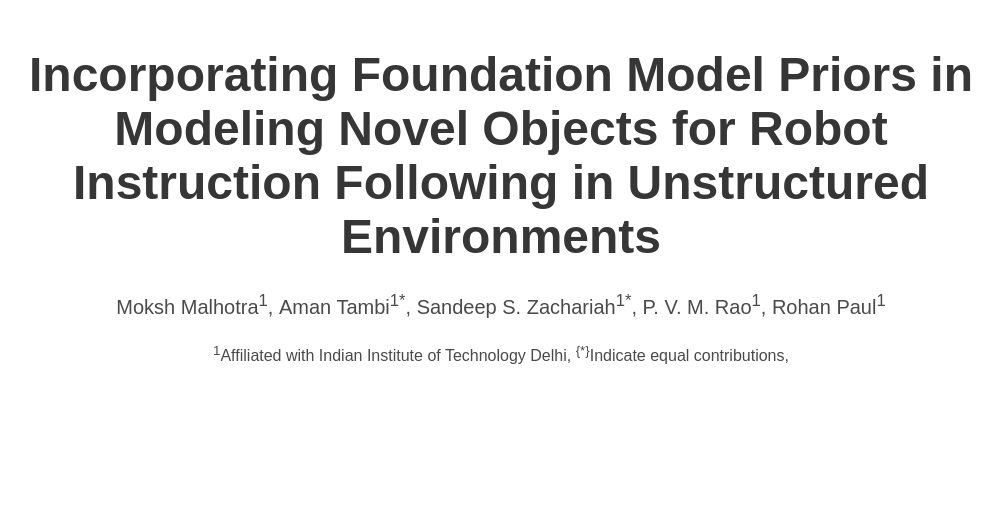
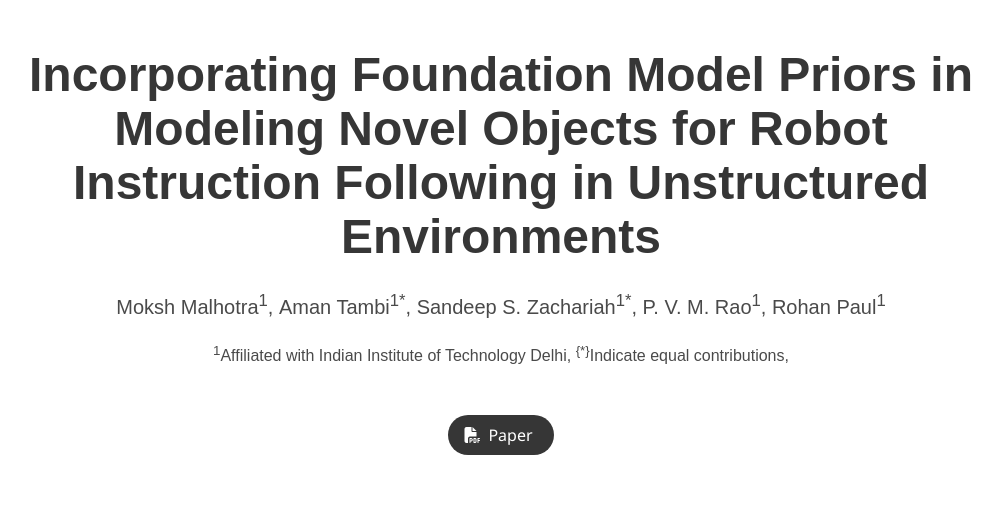
Before and after one commit to reail-iitdelhi/3DObjectModels.github.io, a plain HTML site: page index.html in a window 1280 px wide. Shown: the top 505 px of the page, without its empty margins (139-1141 px from the left). Drawn offline with nearby package versions, Linux system fonts and the light colour scheme; some icons are missing; a web font is replaced by a local one.

Commit message:
added paper link

```diff
--- a/index.html
+++ b/index.html
@@ -55,14 +55,14 @@
               <div class="column has-text-centered">
                 <div class="publication-links">
                   <!-- PDF Link. -->
-                  <!-- <span class="link-block">
-                    <a href="https://arxiv.org/pdf/2402.15767.pdf" class="external-link button is-normal is-rounded is-dark">
+                  <span class="link-block">
+                    <a href="https://openreview.net/pdf?id=s86mu1ovz4" class="external-link button is-normal is-rounded is-dark">
                       <span class="icon">
                         <i class="fas fa-file-pdf"></i>
                       </span>
                       <span>Paper</span>
                     </a>
-                  </span> -->
+                  </span>
                   <!-- <span class="link-block">
                     <a href="http://arxiv.org/abs/2402.15767" class="external-link button is-normal is-rounded is-dark">
                       <span class="icon">
```
